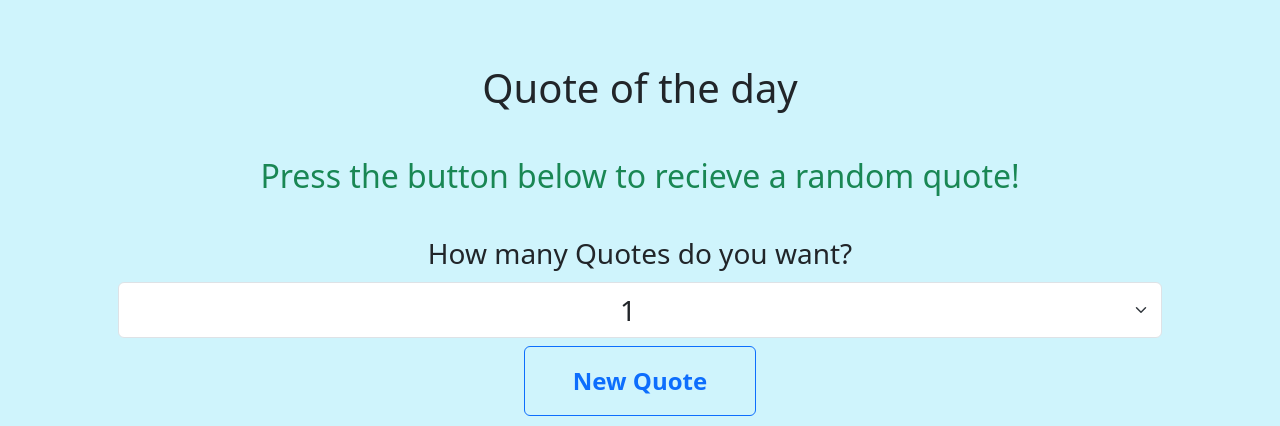
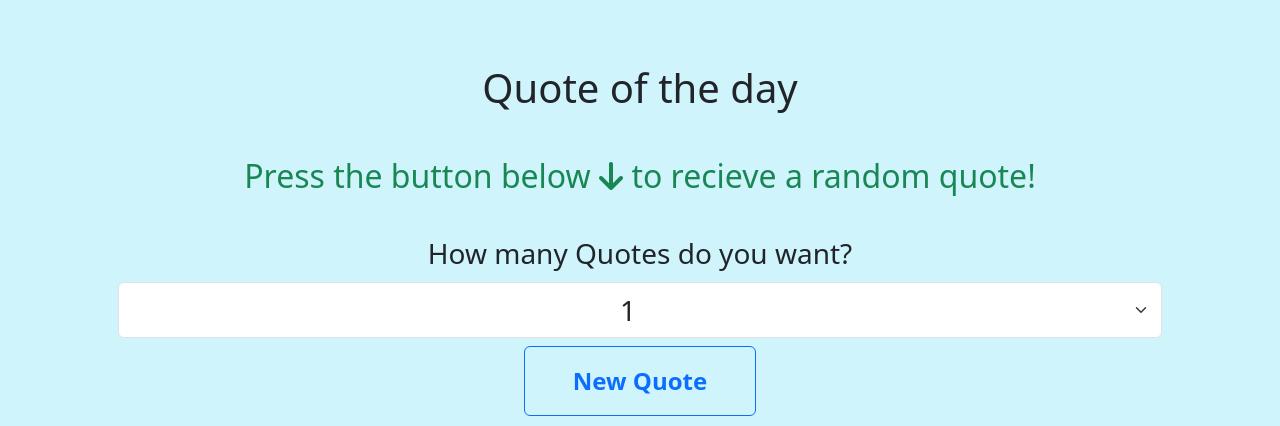
Before and after one commit to AhmedTarekHagar/Random-Quotes, a plain HTML site: page index.html in a window 1280 px wide. Shown: the top 426 px of the page. Drawn offline with Linux system fonts and the light colour scheme.

Commit message:
minor enhancements

```diff
--- a/index.html
+++ b/index.html
@@ -2,6 +2,7 @@
 <html lang="en">
 
 <head>
+    <link rel="shortcut icon" href="images/left-quote.png" type="image/x-icon">
     <meta charset="UTF-8">
     <meta name="viewport" content="width=device-width, initial-scale=1.0">
     <title>Random Quotes</title>
@@ -14,7 +15,7 @@
 
     <div class="container text-center p-5">
         <h1 class="py-3">Quote of the day</h1>
-        <p class="py-3 fs-2 text-success">Press the button below to recieve a random quote!</p>
+        <p class="py-3 fs-2 text-success">Press the button below <i class="fa-solid fa-arrow-down"></i> to recieve a random quote!</p>
 
         <label class="form-label fs-3" for="numberOfQuotes">How many Quotes do you want?</label>
         <select name="quotesRange" id="numberOfQuotes" class="fs-3 form-select">
```
Also changed, not shown: images/left-quote.png (added).
